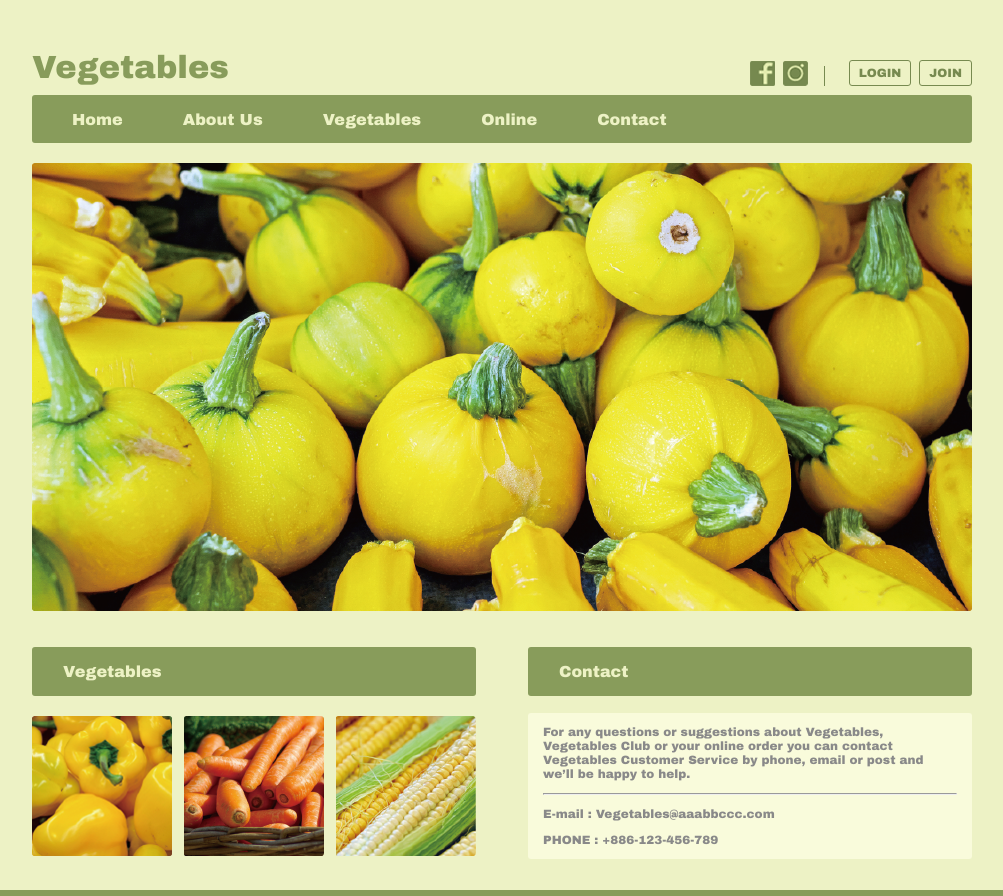
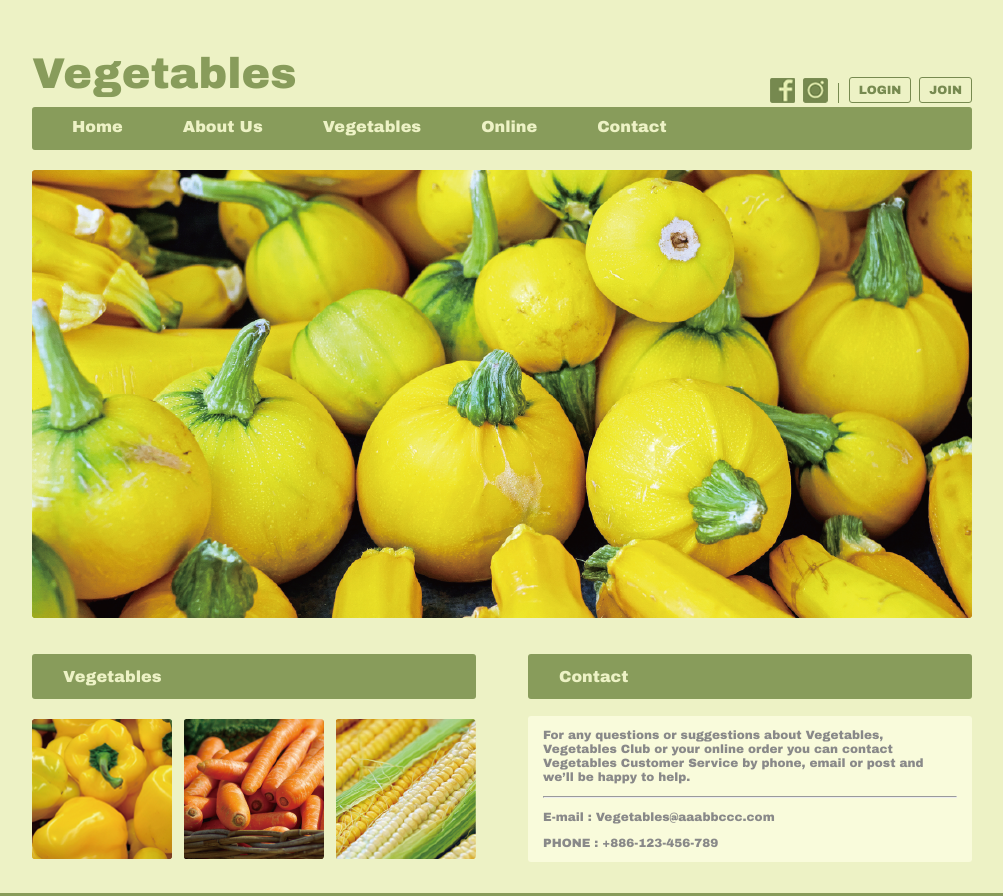
Before and after one commit to TzuHua0706/hw3, a plain HTML site: page index.html in a window 1280 px wide. Shown: the top 896 px of the page, without its empty margins (133-1136 px from the left). Drawn offline with Linux system fonts and the light colour scheme.

Commit message:
first commit

```diff
--- a/css/style.css
+++ b/css/style.css
@@ -19,9 +19,14 @@ h1{
   margin:0;
 }
 
+strong{
+  height: 43px;
+  font-size: 43px;
+}
+
 nav ul{
   margin:0px 160px 0px 150px;
-  padding-top: 16px;
+  padding-top: 11px;
   padding-bottom: 32px;
   background-color: #889C5B;
   font-family: Arial Black;
@@ -45,7 +50,7 @@ aside{
 }
 
 aside img{
-  margin-top: 11px;
+  margin-top: 28px;
   margin-left: 8px;
   max-width: 25px;
   max-height: 25px;
@@ -58,7 +63,7 @@ aside div p{
   padding:5px 9px 5px 9px;
   font-size:12px;
   float:right;
-  margin: 10px 0 17px 8px;
+  margin: 27px 0 17px 8px;
   font-family: Arial Black;
   border-radius : 3px;
 }
@@ -71,7 +76,7 @@ header hr{
   background-color: #778A50;
   margin-left: 10px;
   margin-right: 2px;
-  margin: 16px;
+  margin-top: 33px;
 }
 
 article{
@@ -95,8 +100,8 @@ section{
   margin-top: 0;
   margin-bottom: 0;
   max-width: 413px;
-  padding-top: 16px;
-  padding-bottom: 16px;
+  padding-top: 14px;
+  padding-bottom: 14px;
   padding-left: 31px;
   color:#EDF2C5;
   background-color: #889C5B;
@@ -124,8 +129,8 @@ div{
   margin-top: 0;
   margin-bottom: 0;
   color:#EDF2C5;
-  padding-top: 16px;
-  padding-bottom: 16px;
+  padding-top: 14px;
+  padding-bottom: 14px;
   padding-left: 31px;
   width: 413px;
   background-color: #889C5B;
```
